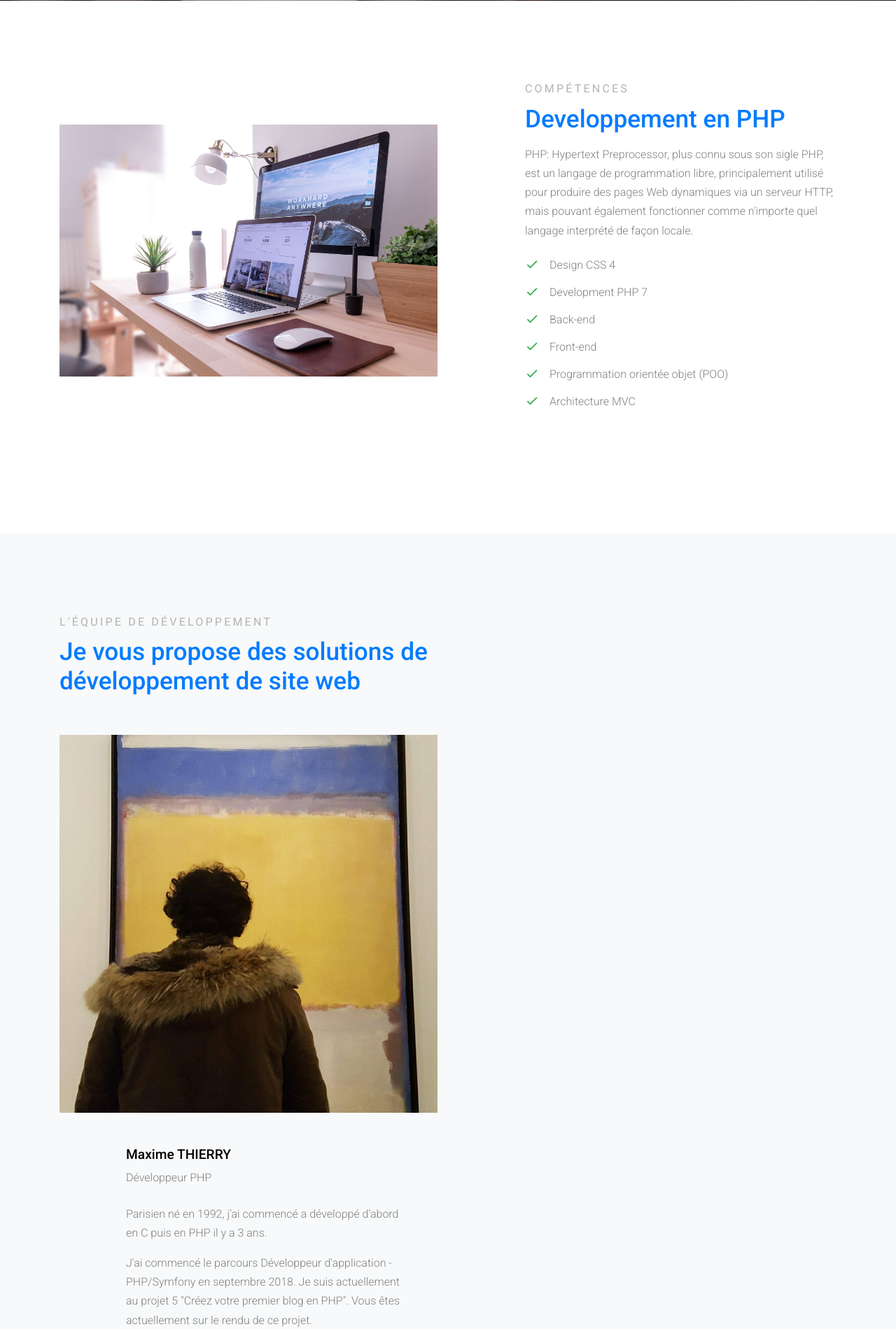
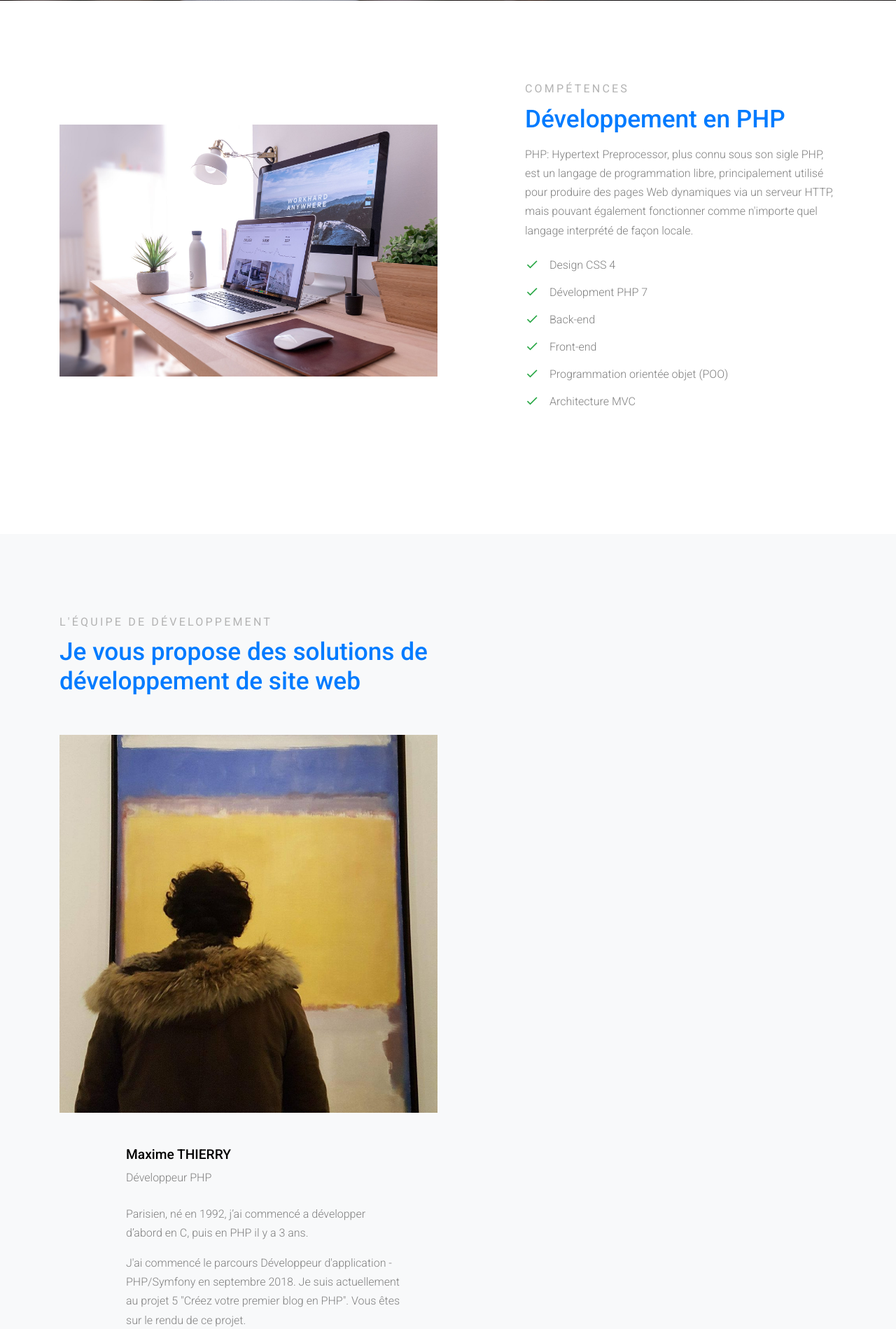
Before and after one commit to erreur4045/blogphp, a PHP site: page / in a window 1280 px wide. Shown: the part 896-2795 px from the top of the page at 70% size. Run offline with PHP 8.4, Linux system fonts and the light colour scheme; style sheets or scripts are compiled from the project's sources; some libraries are stand-ins or nearby versions; some web fonts are replaced.

Commit message:
Corrections des fautes orthographe

```diff
--- a/bloc/footer.php
+++ b/bloc/footer.php
@@ -1,7 +1,7 @@
 <script>
     var elems = document.getElementsByClassName('confirmation');
     var confirmIt = function (e) {
-        if (!confirm('Etes vous sur de vouloir supprimer?')) e.preventDefault();
+        if (!confirm('Êtes-vous sûr de vouloir supprimer?')) e.preventDefault();
     };
     for (var i = 0, l = elems.length; i < l; i++) {
         elems[i].addEventListener('click', confirmIt, false);
@@ -41,7 +41,6 @@
                         <a href="https://twitter.com/mapethierry" class="pl-3 pr-3"><span class="icon-twitter"></span></a>
                         <a href="https://www.linkedin.com/in/maxime-thierry-93870a97/" class="pl-3 pr-3"><span class="icon-linkedin"></span></a>
                     </div>
-
                     <p>
                         <!-- Link back to Colorlib can't be removed. Template is licensed under CC BY 3.0. -->
                         Copyright &copy;
@@ -49,9 +48,7 @@
                         with <i class="icon-heart-o" aria-hidden="true"></i> by <a href="https://colorlib.com" target="_blank">Colorlib</a>
                         <!-- Link back to Colorlib can't be removed. Template is licensed under CC BY 3.0. -->
                     </p>
-
                 </div>
-
             </div>
         </div>
         <script src="js/jquery-3.3.1.min.js"></script>
--- a/controleurs/ControleursPost.php
+++ b/controleurs/ControleursPost.php
@@ -160,7 +160,7 @@ function validupdatepost()
             header($str);
         }
         else {
-            $_SESSION['message'] = "Vous n'avez pas le droit de modifier cette article.";
+            $_SESSION['message'] = "Vous n'avez pas le droit de modifier cet article.";
             header('Location: index.php');
         }
     } else {
@@ -191,7 +191,7 @@ function modifpost()
             $data_view = $manager->selectPostById($post);
             include 'views/UpdatepostView.php';
         } else {
-            $_SESSION['message'] = "Vous n'avez pas le droit de modifier cette article.";
+            $_SESSION['message'] = "Vous n'avez pas le droit de modifier cet article.";
             header('Location: index.php');
         }
     } else {
--- a/controleurs/ControleursUsers.php
+++ b/controleurs/ControleursUsers.php
@@ -218,7 +218,7 @@ function validincription()
     $mdp = $_POST['mdp'];
     $mail = htmlspecialchars(stripcslashes(trim($_POST['mail'])));
     if (empty($username) or empty($mdp) or empty($mail)){
-        $_SESSION['message'] = "Il manque des information pour votre inscription, tout les champs doivent être renseigné.";
+        $_SESSION['message'] = "Il manque des informations pour votre inscription, tous les champs doivent être renseignés.";
         header('Location: ' . $_SERVER['HTTP_REFERER']);
         die();
     }
@@ -256,7 +256,7 @@ function connectionuser()
     $username = htmlspecialchars(stripcslashes(trim($_POST['username'])));
     $mdp = htmlspecialchars(stripcslashes(trim($_POST['mdp'])));
     if (empty($username) or empty($mdp)){
-        $_SESSION['message'] = "Il manque des information pour votre connexion, tout les champs doivent être renseigné.";
+        $_SESSION['message'] = "Il manque des informations pour votre connexion, tout les champs doivent être renseigné.";
         header('Location: ' . $_SERVER['HTTP_REFERER']);
         die();
     }
--- a/controleurs/controller.php
+++ b/controleurs/controller.php
@@ -18,12 +18,12 @@ require 'models/Comment.php';
 function contacter()
 {
     if (empty($_POST['firstname']) or empty($_POST['lastname'])  or empty($_POST['mail'])  or empty($_POST['subject'])  or empty($_POST['content'])){
-        $_SESSION['message'] = "Il manque des information pour me contacter, tout les champs doivent être renseigné.";
+        $_SESSION['message'] = "Il manque des informations pour me contacter, tous les champs doivent être renseignés.";
         header('Location: ' . $_SERVER['HTTP_REFERER']);
         die();
     }
     if (filter_var($_POST['mail'],FILTER_VALIDATE_EMAIL) == false){
-        $_SESSION['message'] = "Le mail renseigné semble incorrect, vérifié le SVP.";
+        $_SESSION['message'] = "Le mail renseigné semble incorrect, vérifiez le SVP.";
         header('Location: ' . $_SERVER['HTTP_REFERER']);
         die();
     }
--- a/views/AccueilView.php
+++ b/views/AccueilView.php
@@ -41,14 +41,14 @@
                     </div>
                     <div class="col-lg-5 ml-auto section-title">
                         <span class="sub-title mb-2 d-block">Compétences</span>
-                        <h2 class="title text-primary mb-3">Developpement en PHP</h2>
+                        <h2 class="title text-primary mb-3">Développement en PHP</h2>
                         <p class="mb-4"><span>PHP: Hypertext Preprocessor, plus connu sous son sigle PHP, est un langage de programmation libre, principalement utilisé pour produire des pages Web dynamiques via un serveur HTTP, mais pouvant également fonctionner comme n'importe quel langage interprété de façon locale. </span></p>
 
 
                         <div class="d-flex">
                             <ul class="list-unstyled ul-check success mr-5">
                                 <li>Design CSS 4</li>
-                                <li>Development PHP 7</li>
+                                <li>Dévelopment PHP 7</li>
                                 <li>Back-end</li>
                                 <li>Front-end</li>
                                 <li>Programmation orientée objet (POO)</li>
@@ -77,10 +77,10 @@
                                 <div class="pr-lg-5">
                                     <h3>Maxime THIERRY</h3>
                                     <span class="mb-4 d-block">Développeur PHP</span>
-                                    <p>Parisien né en 1992, j’ai commencé a développé d’abord en C puis en PHP il y a 3 ans.</p>
-                                    <p>J'ai commencé le parcours Développeur d'application - PHP/Symfony en septembre 2018. Je suis actuellement au projet 5 "Créez votre premier blog en PHP". Vous êtes actuellement sur le rendu de ce projet.</p>
+                                    <p>Parisien, né en 1992, j’ai commencé a développer d’abord en C, puis en PHP il y a 3 ans.</p>
+                                    <p>J'ai commencé le parcours Développeur d'application - PHP/Symfony en septembre 2018. Je suis actuellement au projet 5 "Créez votre premier blog en PHP". Vous êtes sur le rendu de ce projet.</p>
 
-                                    <p>Retrouvez moi sur les reseaux sociaux :</p>
+                                    <p>Retrouvez-moi sur les réseaux sociaux :</p>
                                     <p class="d-flex align-items-center">
                                         <a href="https://twitter.com/mapethierry" class="twitter pr-2 pt-2 pb-2 pl-0"><span class="icon-twitter"></span></a>
                                         <a href="https://www.facebook.com/yrreiht.emixam?ref=bookmarks" class="facebook p-2"><span class="icon-facebook"></span></a>
@@ -93,8 +93,6 @@
                 </div>
             </div>
         </div>
-
-
         <div class="site-section" id="what-we-do-section">
             <div class="container">
                 <div class="row mb-5">
@@ -153,9 +151,6 @@
                 </div>
             </div>
         </div> <!-- END .site-section -->
-
-
-
         <div class="site-section bg-light" id="portfolio-section">
             <div class="container">
                 <div class="row mb-5 ">
@@ -185,7 +180,7 @@
                         <img src="images/project_123.jpg" alt="Image" class="img-fluid" class="img-fluid">
                     </div>
                     <div class="col-lg-5 h-100 jm-sticky-top mr-auto order-2 order-lg-1">
-                        <h3>Projet pour une agence immobilières à Courchevel</h3>
+                        <h3>Projet pour une agence immobilière à Courchevel</h3>
                         <p class="mb-4">Initulé du projet:</p>
                         <p class="mb-4">Jennifer Viala est l'organisatrice du Festival des Films de Plein Air. Elle ambitionne de sélectionner et projeter des films d'auteur en plein air du 5 au 8 août au parc Monceau à Paris. Son association vient juste d'être créée et elle dispose d'un budget limité. Elle a besoin de communiquer en ligne sur son festival, d'annoncer les films projetés et de recueillir les réservations.</p>
                         <p class="mb-5"><strong class="text-black">Rôles:</strong> Design, CMS Wordpress, Mise en ligne, Nom de dommaine</p>
@@ -209,10 +204,8 @@
                     </div>
                 </div>
             </div>
-
         </div>
     </div>
-
     <div class="site-section " id="contact-section">
         <div class="container">
             <form action="index.php?action=contacter" class="contact-form" method="post">
```
